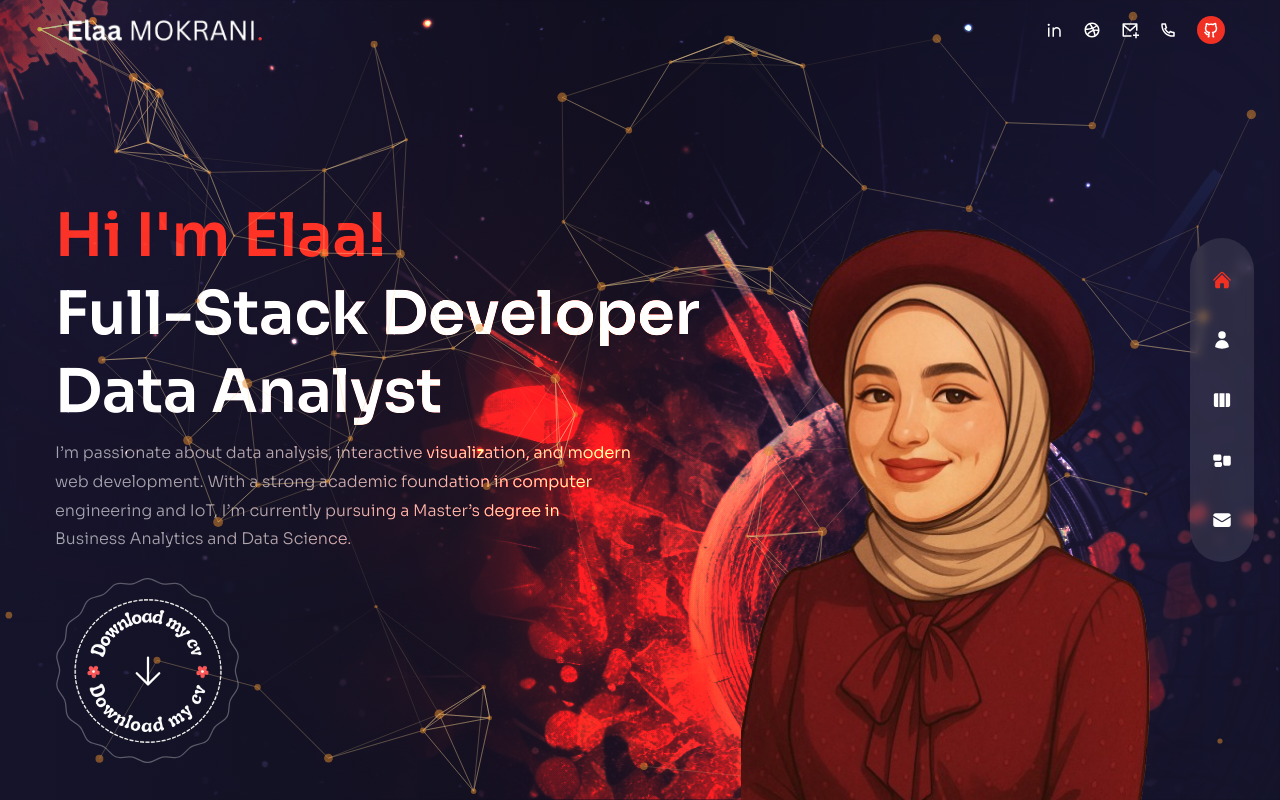
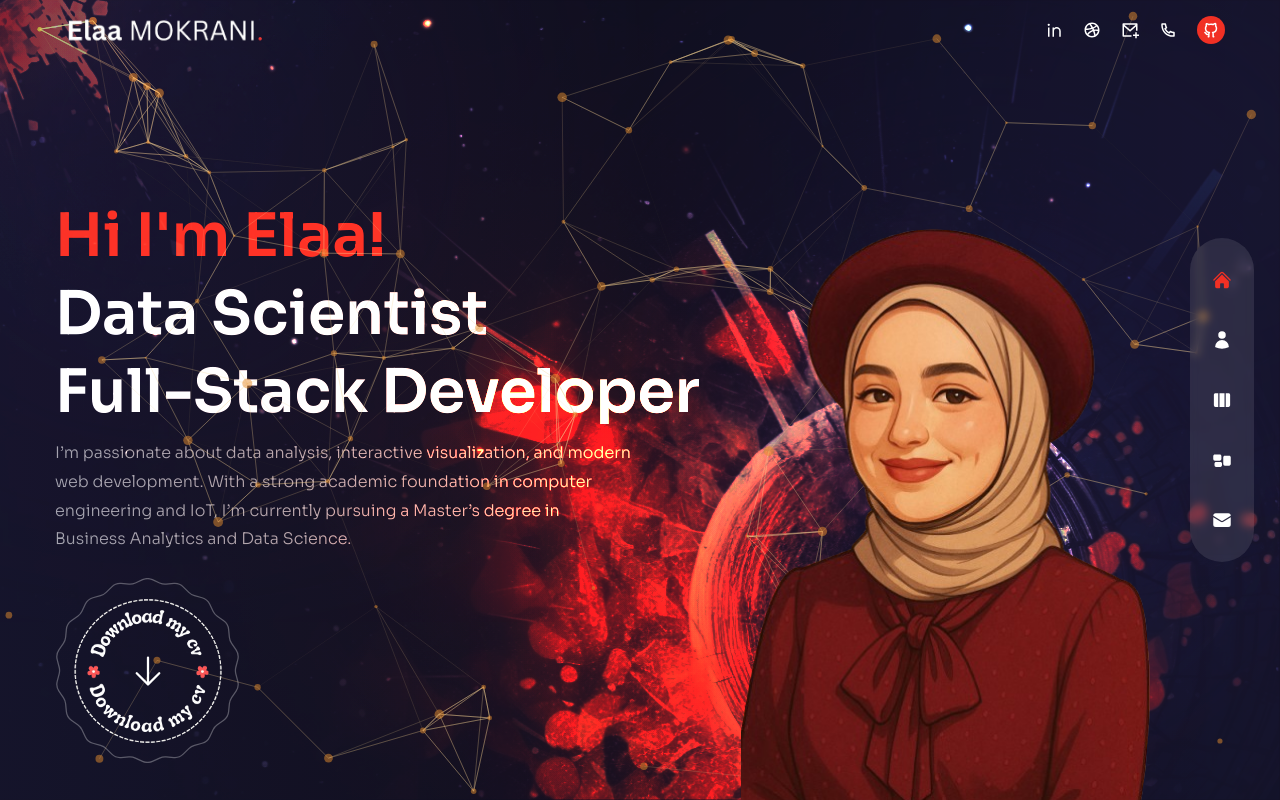
Before and after one commit to Elaa-Mokrani/elaa-mokrani.github.io, a Next.js app: page / in a window 1280 px wide. Built offline with nearby package versions, Linux system fonts and the light colour scheme.

Commit message:
Update index.jsx

```diff
--- a/pages/index.jsx
+++ b/pages/index.jsx
@@ -22,8 +22,8 @@ const Home = () => {
           >
 
             <span className="text-accent">Hi I'm Elaa!</span>
-             <br /> Full-Stack Developer <br />
-             Data Analyst  {" "}
+             <br /> Data Scientist <br />
+             Full-Stack Developer  {" "}
           </motion.h1>
 
           {/* subtitle */}
```
